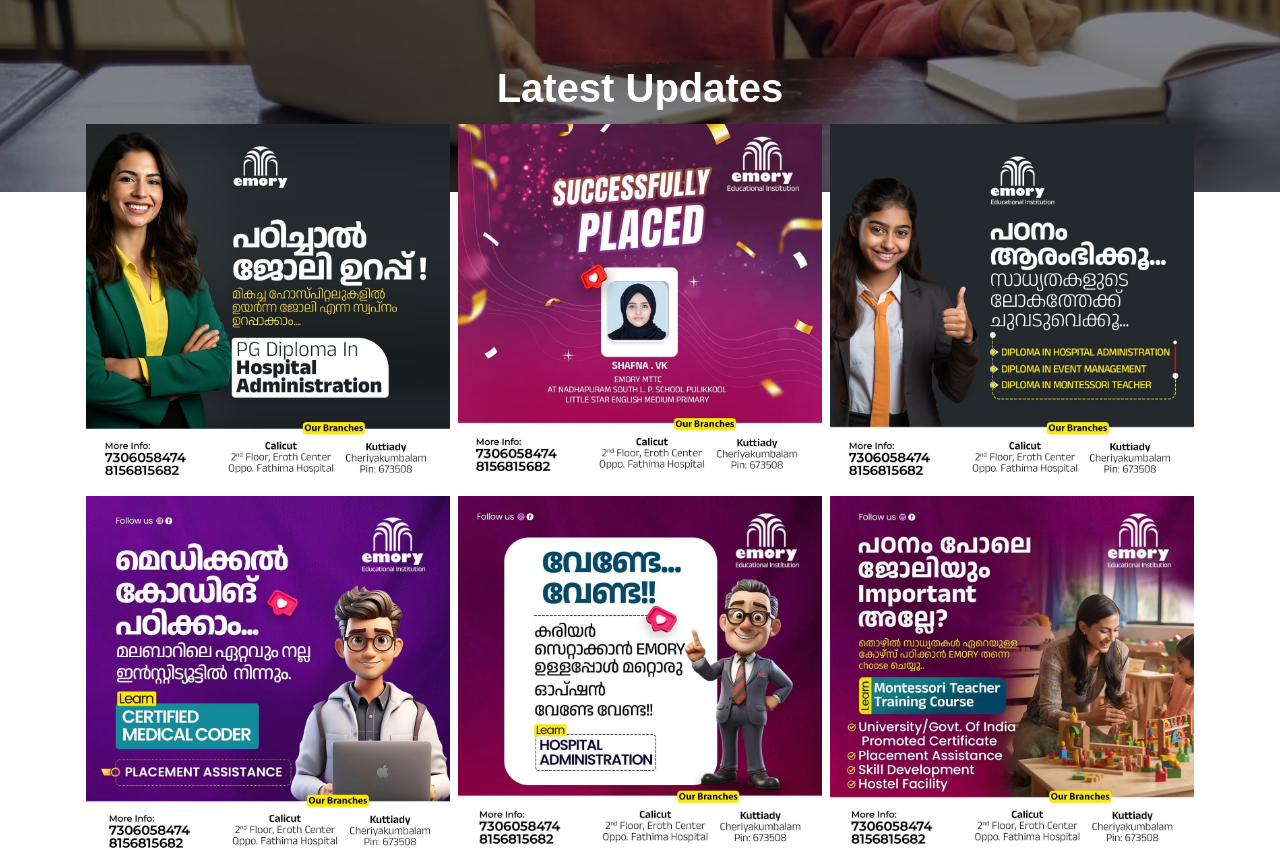
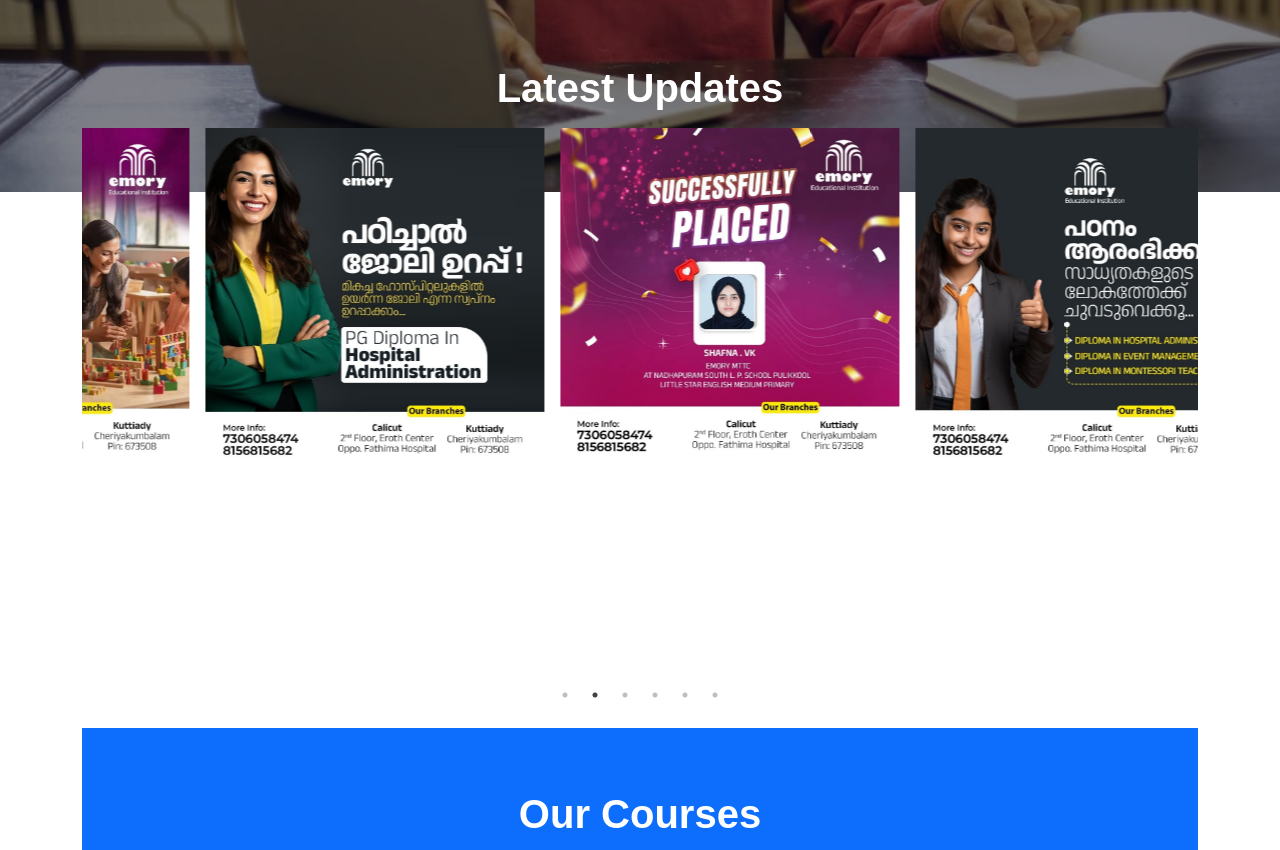
Before and after one commit to RameesV/Emory-Calicut, a React (Create React App) app: page /jasbro in a window 1280 px wide. Shown: the part 680-1530 px from the top of the page. Built offline with nearby package versions, Linux system fonts and the light colour scheme.

Commit message:
poster gallery converted to slider

```diff
--- a/src/components/MiniComponents/PosterGallery.js
+++ b/src/components/MiniComponents/PosterGallery.js
@@ -1,18 +1,40 @@
 import React from 'react'
-import { Row, Col } from 'react-bootstrap'
+import Slider from "react-slick";
 
-function PosterGallery({instaImage}) {
+function PosterGallery({ instaImage }) {
+    const settings = {
+        className: "center",
+        centerMode: true,
+        infinite: true,
+        // centerPadding: "60px",
+        dots: true,
+        arrows: true,
+        // fade: true,
+        slidesToShow: 3,
+        slidesToScroll: 1,
+        autoplay: true,
+        speed: 3000,
+        autoplaySpeed: 3000,
+        pauseOnHover: true,
+        swipeToSlide: true,
+        // cssEase: "linear",
+        responsive: [
+            {
+                breakpoint: 768, // Adjust breakpoint as needed
+                settings: {
+                    slidesToShow: 1,
+                    slidesToScroll: 1,
+                },
+            },
+        ],
+    };
     return (
-        <div>
-            <Row>
-                {instaImage.map((item) => (
-                    <Col lg={4} md={4} sm={12} key={item.id}>
-                        <img className='posters w-100 p-1' src={item.src} alt={item.alt} />
-                    </Col>
-                ))}
-            </Row>
-        </div>
-    )
+        <Slider {...settings} className='mb-5'>
+            {instaImage.map((item) => (
+                <img src={item.src} alt={item.alt} className="gallery-slider-img"  />
+            ))}
+        </Slider>
+    );
 }
 
 export default PosterGallery
```
